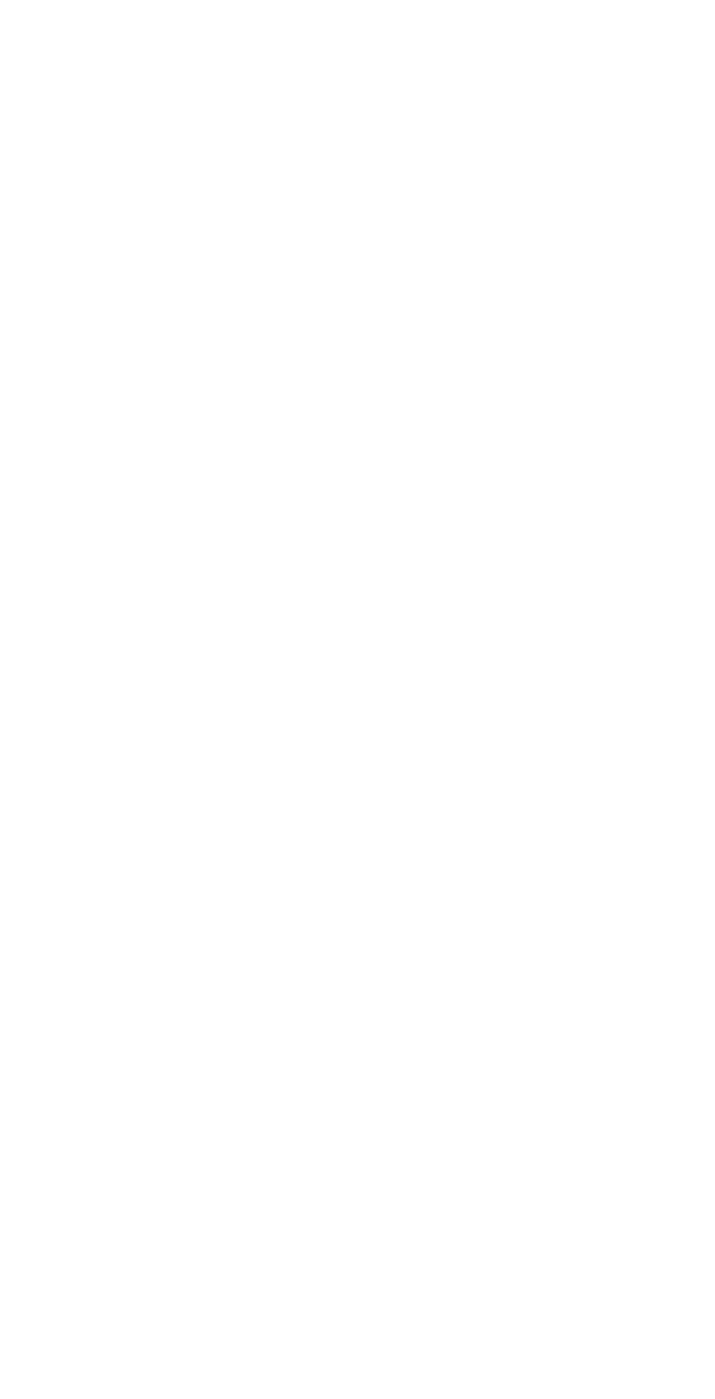
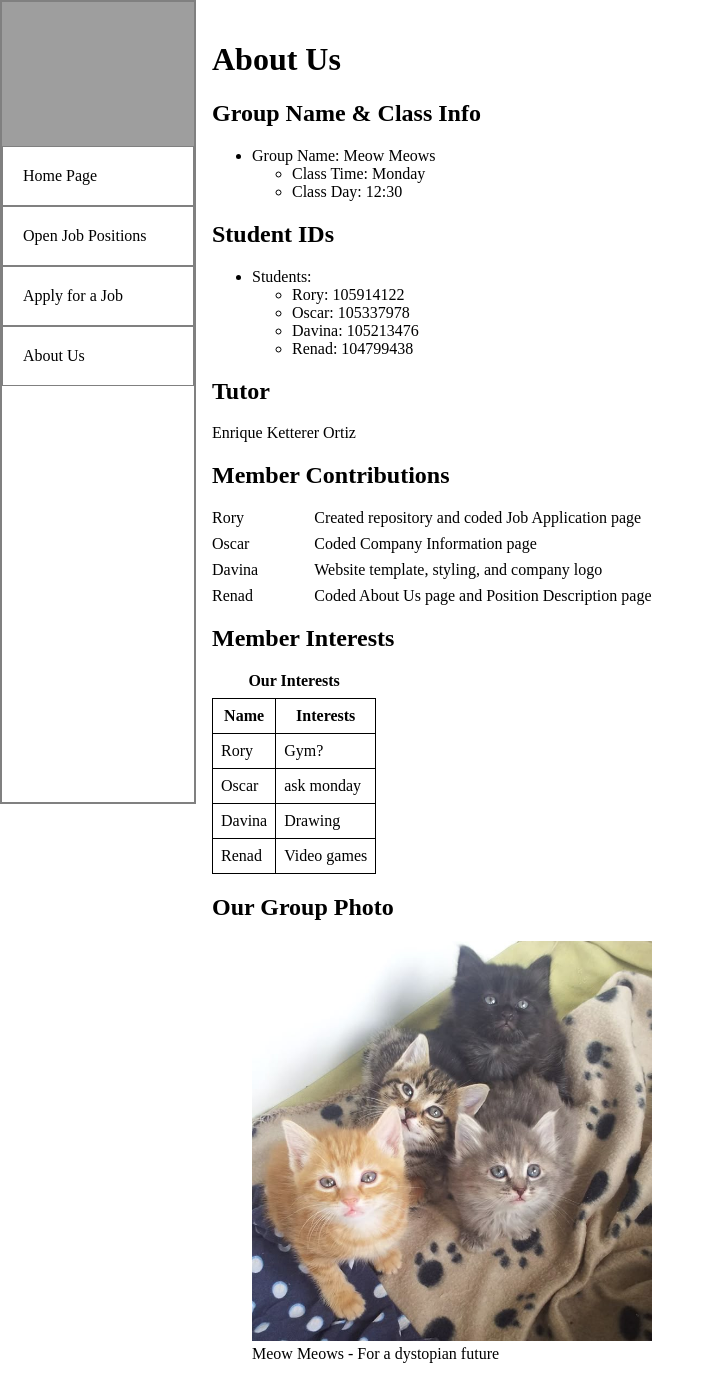
Before and after one commit to RoryNorbury/COS10026-Project-Part-1, a PHP site: page /about.html in a window 1280 px wide. Before the commit the part shown is empty. Shown: the whole page, without its empty margins (0-715 px from the left). Before the commit the page ends 800 px from the top, so only its background shows below. Run offline with PHP 8.4, Linux system fonts and the light colour scheme; grey boxes are pictures that could not be loaded.

Commit message:
Added index.html

```diff
--- a/about.html
+++ b/about.html
@@ -9,3 +9,87 @@
 	<title>Title</title>
 	<link rel="stylesheet" href="styles/styles.css">
 </head>
+
+<body>
+	<!-- Menu bar -->
+	<nav>
+		<img src="images/logo.png" alt="company logo">
+		<a href="index.html">Home Page</a>
+		<a href="jobs.html">Open Job Positions</a>
+		<a href="apply.html">Apply for a Job</a>
+		<a href="about.html">About Us</a>
+	</nav>
+	<div id="main-container">
+		<h1>About Us</h1>
+        <!-- Main content goes here -->
+		<h2>Group Name & Class Info</h2>
+		<ul>
+		  <li>Group Name: Meow Meows
+			<ul>
+			  <li>Class Time: Monday</li>
+			  <li>Class Day: 12:30</li>
+			</ul>
+		  </li>
+		</ul>
+
+		<h2>Student IDs</h2>
+		<ul>
+		  <li>Students:
+			<ul>
+			  <li>Rory: 105914122</li>
+			  <li>Oscar: 105337978</li>
+			  <li>Davina: 105213476</li>
+			  <li>Renad: 104799438</li>
+			</ul>
+		  </li>
+		</ul>
+
+		<h2>Tutor</h2>
+		<p>Enrique Ketterer Ortiz</p>
+
+		<h2>Member Contributions</h2>
+		<dl class="contributions">
+		  <dt>Rory</dt>
+		  <dd>Created repository and coded Job Application page</dd>
+		  <dt>Oscar</dt>
+		  <dd>Coded Company Information page</dd>
+		  <dt>Davina</dt>
+		  <dd>Website template, styling, and company logo</dd>
+		  <dt>Renad</dt>
+		  <dd>Coded About Us page and Position Description page</dd>
+		</dl>
+
+		<h2>Member Interests</h2>
+		<table>
+		  <caption>Our Interests</caption>
+		  <tr>
+			<th>Name</th>
+			<th>Interests</th>
+		  </tr>
+		  <tr>
+			<td>Rory</td>
+			<td>Gym?</td>
+		  </tr>
+		  <tr>
+			<td>Oscar</td>
+			<td>ask monday</td>
+		  </tr>
+		  <tr>
+			<td>Davina</td>
+			<td>Drawing</td>
+		  </tr>
+		  <tr>
+			<td>Renad</td>
+			<td>Video games</td>
+		  </tr>
+		</table>
+
+		<h2>Our Group Photo</h2>
+		<figure>
+		  <img src="Group-photo-holder.jpg" alt="Photo of Meow Meows group" width="400">
+		  <figcaption>Meow Meows - For a dystopian future</figcaption>
+		</figure>
+
+
+	</div>
+</body>
--- a/styles/styles.css
+++ b/styles/styles.css
@@ -36,3 +36,20 @@ nav a:visited {
     margin-left: 15%;
     padding: 20px;
 }
+
+/* organizing Member Contributions in about us*/
+dl.contributions {
+    display: grid;
+    grid-template-columns: max-content auto;
+    gap: 0.5em 1em;
+  }
+/* table for about us*/
+  table, th, td {
+    border: 1px solid black;
+    border-collapse: collapse;
+    padding: 8px;
+  }
+  caption {
+    font-weight: bold;
+    margin-bottom: 0.5em;
+  }
```
Also changed, not shown: Group-photo-holder.jpg (added).
